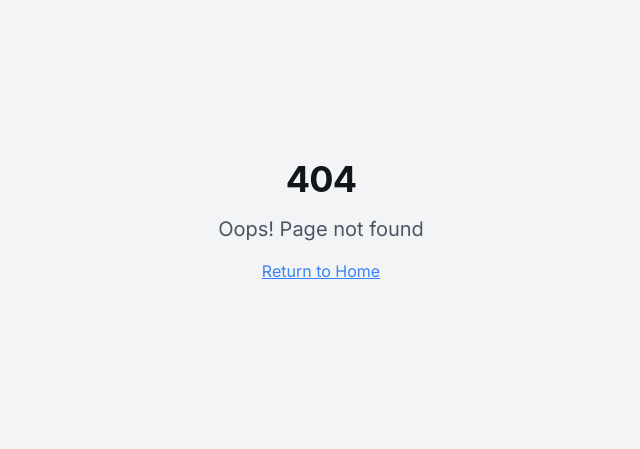
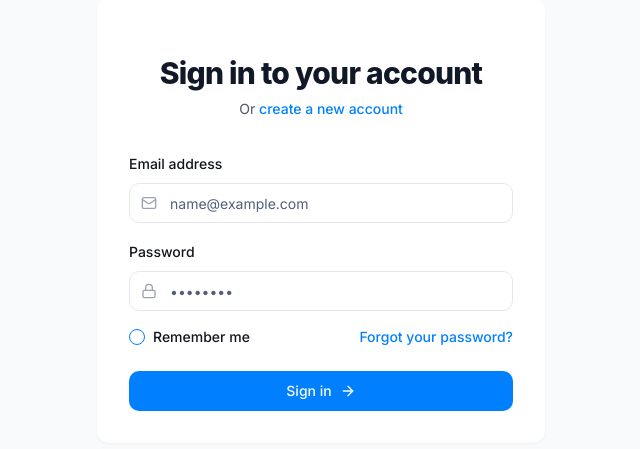
Before and after one commit to immortalxmachine/vibrant-basketry, a React (Vite) app: page /login in a window 1280 px wide. Before the commit this address had no page. Shown: the part 179-628 px from the top of the page, without its empty margins (319-959 px from the left). Built offline with nearby package versions, Linux system fonts and the light colour scheme.

Commit message:
Fix login page
Addresses issue where the login page is not working.

```diff
--- a/src/App.tsx
+++ b/src/App.tsx
@@ -9,6 +9,7 @@ import Index from "./pages/Index";
 import ProductsPage from "./pages/ProductsPage";
 import ProductDetail from "./pages/ProductDetail";
 import CartPage from "./pages/CartPage";
+import LoginPage from "./pages/LoginPage";
 import NotFound from "./pages/NotFound";
 
 const queryClient = new QueryClient();
@@ -25,6 +26,7 @@ const App = () => (
             <Route path="/products" element={<ProductsPage />} />
             <Route path="/products/:id" element={<ProductDetail />} />
             <Route path="/cart" element={<CartPage />} />
+            <Route path="/login" element={<LoginPage />} />
             {/* ADD ALL CUSTOM ROUTES ABOVE THE CATCH-ALL "*" ROUTE */}
             <Route path="*" element={<NotFound />} />
           </Routes>
--- /dev/null
+++ b/src/pages/LoginPage.tsx
@@ -0,0 +1,165 @@
+
+import { useState } from "react";
+import { Link, useNavigate } from "react-router-dom";
+import { zodResolver } from "@hookform/resolvers/zod";
+import { useForm } from "react-hook-form";
+import { z } from "zod";
+import { toast } from "sonner";
+import { Mail, Lock, ArrowRight } from "lucide-react";
+
+import { Button } from "@/components/ui/button";
+import {
+  Form,
+  FormControl,
+  FormField,
+  FormItem,
+  FormLabel,
+  FormMessage,
+} from "@/components/ui/form";
+import { Input } from "@/components/ui/input";
+import { Checkbox } from "@/components/ui/checkbox";
+
+const loginSchema = z.object({
+  email: z.string().email("Please enter a valid email address"),
+  password: z.string().min(6, "Password must be at least 6 characters"),
+  rememberMe: z.boolean().default(false),
+});
+
+type LoginFormValues = z.infer<typeof loginSchema>;
+
+const LoginPage = () => {
+  const [isLoading, setIsLoading] = useState(false);
+  const navigate = useNavigate();
+
+  const form = useForm<LoginFormValues>({
+    resolver: zodResolver(loginSchema),
+    defaultValues: {
+      email: "",
+      password: "",
+      rememberMe: false,
+    },
+  });
+
+  const onSubmit = async (data: LoginFormValues) => {
+    setIsLoading(true);
+
+    // This is a mock login - in a real app, this would call an authentication API
+    try {
+      console.log("Login attempt with:", data);
+
+      // Simulate API call
+      await new Promise(resolve => setTimeout(resolve, 1000));
+
+      toast.success("Login successful!");
+      navigate("/");
+    } catch (error) {
+      console.error("Login error:", error);
+      toast.error("Login failed. Please check your credentials.");
+    } finally {
+      setIsLoading(false);
+    }
+  };
+
+  return (
+    <div className="min-h-screen flex items-center justify-center bg-gray-50 py-12 px-4 sm:px-6 lg:px-8">
+      <div className="max-w-md w-full space-y-8 bg-white p-8 rounded-lg shadow-sm">
+        <div className="text-center">
+          <h2 className="mt-6 text-3xl font-extrabold text-gray-900">Sign in to your account</h2>
+          <p className="mt-2 text-sm text-gray-600">
+            Or{" "}
+            <Link to="/register" className="font-medium text-primary hover:text-primary/80">
+              create a new account
+            </Link>
+          </p>
+        </div>
+
+        <Form {...form}>
+          <form onSubmit={form.handleSubmit(onSubmit)} className="mt-8 space-y-6">
+            <div className="space-y-4">
+              <FormField
+                control={form.control}
+                name="email"
+                render={({ field }) => (
+                  <FormItem>
+                    <FormLabel>Email address</FormLabel>
+                    <FormControl>
+                      <div className="relative">
+                        <Mail className="absolute left-3 top-1/2 -translate-y-1/2 h-4 w-4 text-gray-400" />
+                        <Input
+                          placeholder="name@example.com"
+                          className="pl-10"
+                          {...field}
+                        />
+                      </div>
+                    </FormControl>
+                    <FormMessage />
+                  </FormItem>
+                )}
+              />
+
+              <FormField
+                control={form.control}
+                name="password"
+                render={({ field }) => (
+                  <FormItem>
+                    <FormLabel>Password</FormLabel>
+                    <FormControl>
+                      <div className="relative">
+                        <Lock className="absolute left-3 top-1/2 -translate-y-1/2 h-4 w-4 text-gray-400" />
+                        <Input
+                          type="password"
+                          placeholder="••••••••"
+                          className="pl-10"
+                          {...field}
+                        />
+                      </div>
+                    </FormControl>
+                    <FormMessage />
+                  </FormItem>
+                )}
+              />
+
+              <div className="flex items-center justify-between">
+                <FormField
+                  control={form.control}
+                  name="rememberMe"
+                  render={({ field }) => (
+                    <FormItem className="flex flex-row items-center space-x-2 space-y-0">
+                      <FormControl>
+                        <Checkbox
+                          checked={field.value}
+                          onCheckedChange={field.onChange}
+                        />
+                      </FormControl>
+                      <FormLabel className="text-sm font-medium cursor-pointer">
+                        Remember me
+                      </FormLabel>
+                    </FormItem>
+                  )}
+                />
+
+                <Link
+                  to="/forgot-password"
+                  className="text-sm font-medium text-primary hover:text-primary/80"
+                >
+                  Forgot your password?
+                </Link>
+              </div>
+            </div>
+
+            <Button
+              type="submit"
+              className="w-full flex items-center justify-center gap-2"
+              disabled={isLoading}
+            >
+              {isLoading ? "Signing in..." : "Sign in"}
+              {!isLoading && <ArrowRight className="h-4 w-4" />}
+            </Button>
+          </form>
+        </Form>
+      </div>
+    </div>
+  );
+};
+
+export default LoginPage;
```
